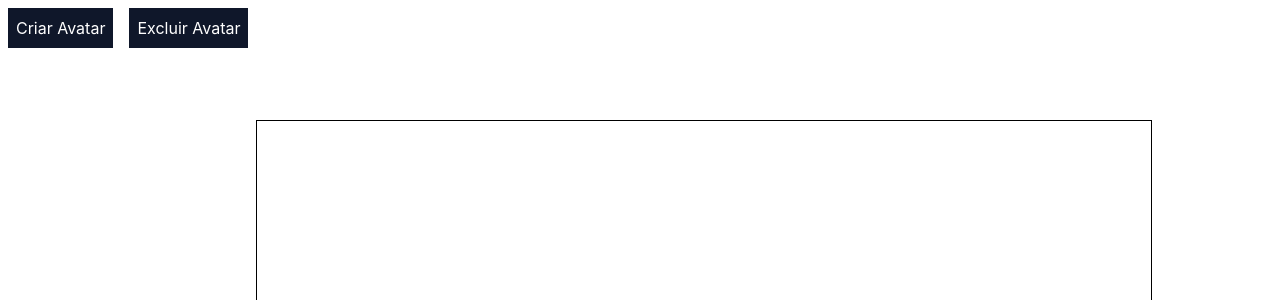
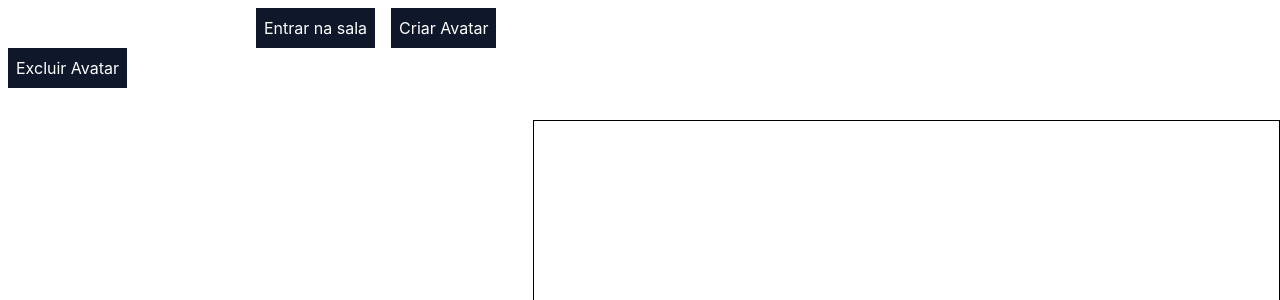
Before and after one commit to TableRise/tablerise-frontend-beta, a React (Vite) app: page /match in a window 1280 px wide. Shown: the top 300 px of the page. Built offline with nearby package versions, Linux system fonts and the light colour scheme; no server answers; sample sign-in values are in the browser's storage.

Commit message:
feat: Progress in socket implementation

```diff
--- a/package.json
+++ b/package.json
@@ -16,13 +16,16 @@
     "react": "18.2.0",
     "react-cookie": "7.0.1",
     "react-dom": "18.2.0",
-    "react-router-dom": "6.14.2"
+    "react-router-dom": "6.14.2",
+    "socket.io-client": "4.7.4",
+    "uuid": "^9.0.1"
   },
   "devDependencies": {
     "@testing-library/react": "14.0.0",
     "@types/node": "20.10.7",
     "@types/react": "18.2.15",
     "@types/react-dom": "18.2.7",
+    "@types/uuid": "^9.0.8",
     "@typescript-eslint/eslint-plugin": "6.0.0",
     "@typescript-eslint/parser": "6.0.0",
     "@vitejs/plugin-react-swc": "3.3.2",
--- /dev/null
+++ b/src/connection/SocketIO.ts
@@ -0,0 +1,3 @@
+import { io } from 'socket.io-client';
+
+export default io('http://localhost:3001', { transports : ['websocket'] });
--- /dev/null
+++ b/src/helpers/newUUID.ts
@@ -0,0 +1,2 @@
+import { v4 } from 'uuid';
+export default (): string => v4();
--- a/src/pages/Match.tsx
+++ b/src/pages/Match.tsx
@@ -1,23 +1,84 @@
+import { ReactNode, useState, useEffect } from 'react';
+import socket from 'src/connection/SocketIO';
+import newUUID from 'src/helpers/newUUID';
 import 'src/pages/styles/Match.css';
 
 export default function Match() {
+    const [squares, setSquares] = useState<ReactNode[]>([]);
+    const [roomId, setRoomId] = useState<string>('');
+    const [input, setInput] = useState({
+        roomName: ''
+    });
+
+    useEffect(() => {
+        socket.on('createAvatar', (room: any) => {
+            console.log('quadrado');
+            setSquares((prevState) => [...prevState, <div key={room.squareId} className="match-squares"/>]);
+        });
+    });
+
     const handleCreateAvatar = () => {
+        const squareId = newUUID();
+        // setSquares((prevState) => [...prevState, <div key={squareId} className="match-squares"/>]);
 
+        const roomNewSquare = {
+            roomId,
+            roomName: input.roomName,
+            squareId
+        };
+
+        socket.emit('createAvatar', roomNewSquare);
+    };
+
+    const handleCreateRoom = () => {
+        const roomId = newUUID();
+
+        setRoomId(roomId);
+
+        const roomInfo = {
+            roomId,
+            roomName: input.roomName
+        };
+
+        socket.emit('join', roomInfo);
+    };
+    // Ajustar tipagem
+    const handleRoomName = (event: any) => {
+        const { name, value } = event.target;
+
+        setInput({
+            ...input,
+            [name]: value
+        })
     };
 
     return (
         <section className="match-page">
-            <div className="match-items">
+            <form className="match-items">
+                <input
+                    type="text"
+                    name="roomName"
+                    onChange={handleRoomName}
+                />
+
+                <button
+                    onClick={handleCreateRoom}
+                    type="button"
+                >
+                    Entrar na sala
+                </button>
                 <button
                     onClick={handleCreateAvatar}
+                    type="button"
                 >
                     Criar Avatar
                 </button>
+
                 <button>Excluir Avatar</button>
-            </div>
+            </form>
 
             <div className="match-map">
-
+                {squares}
             </div>
         </section>
     )
--- a/src/pages/styles/Match.css
+++ b/src/pages/styles/Match.css
@@ -18,4 +18,8 @@
     .match-map {
         @apply w-[70%] h-[70%] border border-black self-center;
     }
+
+    .match-squares {
+        @apply w-[10%] h-[10%] bg-red-800;
+    }
 }
```
Also changed, not shown: 1 other file (tests, documents, lock files or other folders).
